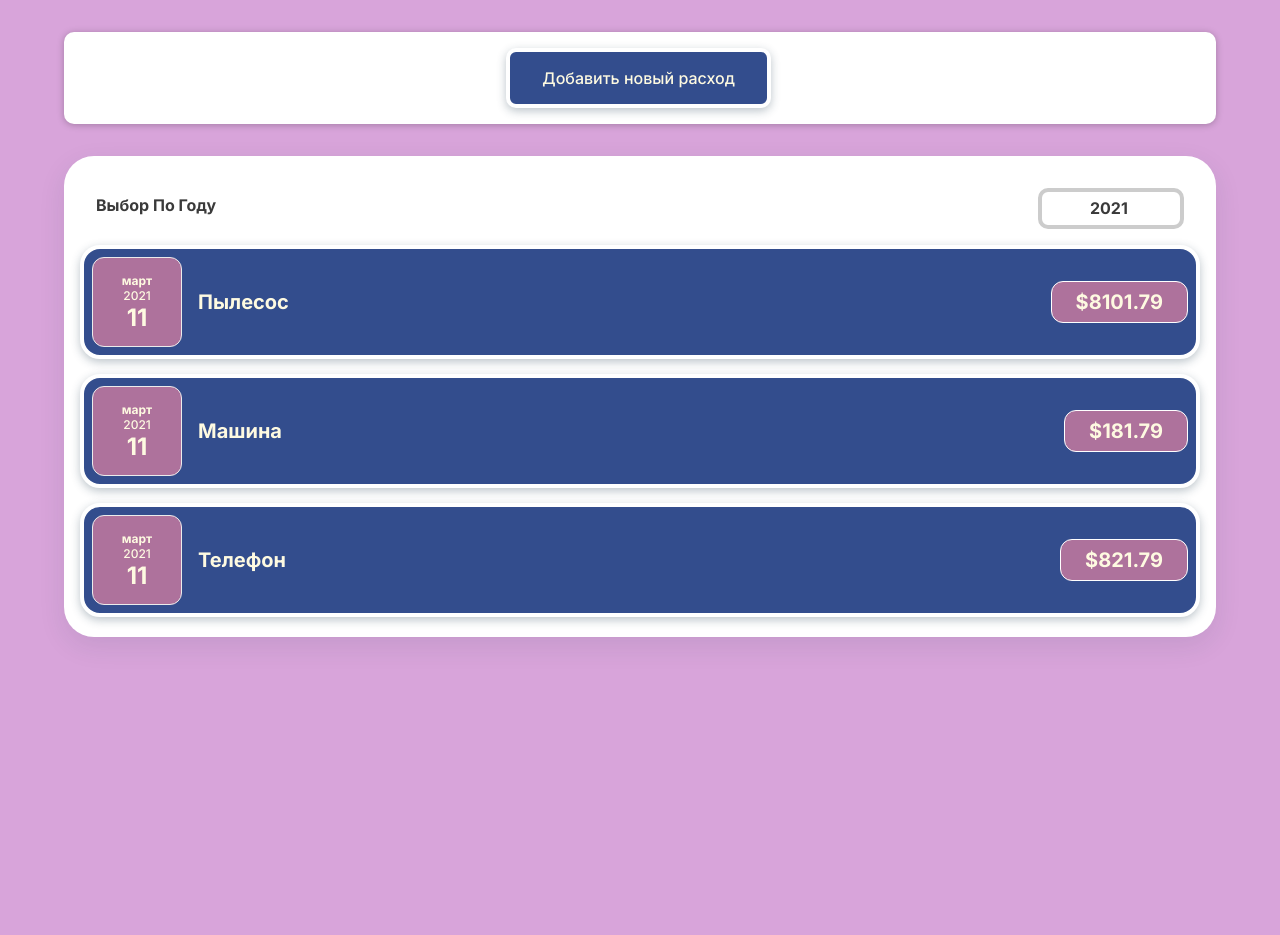
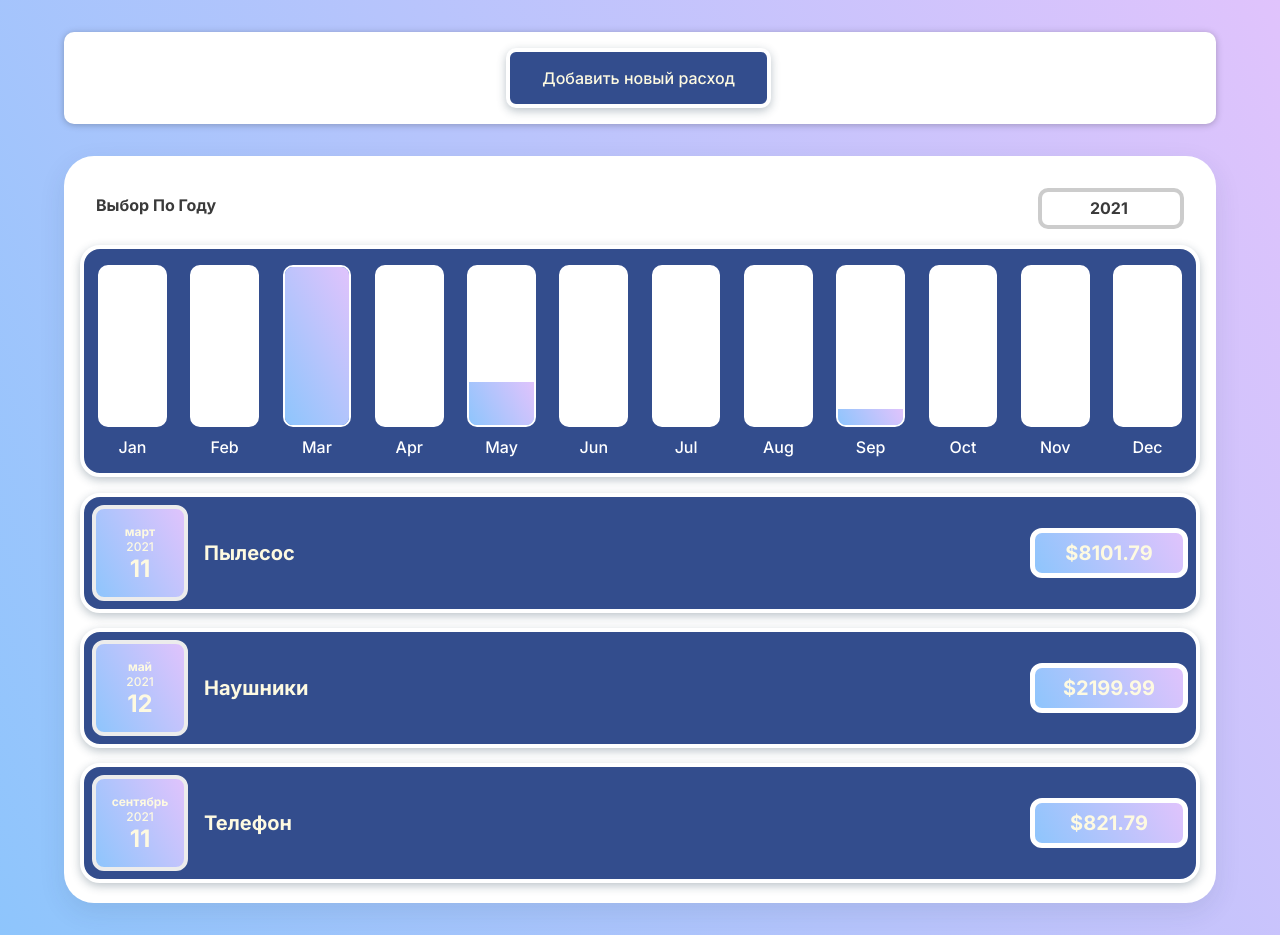
Before and after one commit to Alemy75/learning-react, a React (Create React App) app: page / in a window 1280 px wide. Before the commit the page ends 800 px from the top, so only its background shows below. Built offline with nearby package versions, Linux system fonts and the light colour scheme.

Commit message:
Финальный коммит

```diff
--- a/src/App.jsx
+++ b/src/App.jsx
@@ -6,7 +6,7 @@
 const INITIAL_COSTS = [
     {
         id: 1,
-        date: new Date(2020, 2, 12),
+        date: new Date(2020, 1, 12),
         description: 'Холодильник',
         price: 1929.99,
     },
@@ -18,64 +18,64 @@
     },
     {
         id: 3,
-        date: new Date(2022, 2, 10),
+        date: new Date(2020, 3, 10),
         description: 'Сиба',
         price: 2230.19,
     },
     {
         id: 4,
-        date: new Date(2020, 2, 12),
+        date: new Date(2021, 4, 12),
         description: 'Наушники',
         price: 2199.99,
     },
     {
         id: 5,
-        date: new Date(2021, 2, 11),
+        date: new Date(2020, 5, 11),
         description: 'Машина',
         price: 181.79,
     },
     {
         id: 6,
-        date: new Date(2022, 2, 10),
+        date: new Date(2020, 6, 10),
         description: 'Колонки',
         price: 10.19,
     },
     {
         id: 7,
-        date: new Date(2020, 2, 12),
+        date: new Date(2020, 7, 12),
         description: 'Ноутбук',
-        price: 12399.99,
+        price: 1399.99,
     },
     {
         id: 8,
-        date: new Date(2021, 2, 11),
+        date: new Date(2021, 8, 11),
         description: 'Телефон',
         price: 821.79,
     },
     {
         id: 9,
-        date: new Date(2022, 2, 10),
+        date: new Date(2022, 9, 10),
         description: 'Курилка',
         price: 1120.19,
     },
-    // {
-    //     id: 11,
-    //     date: new Date(2019, 2, 12),
-    //     description: 'Вешалка',
-    //     price: 1299.99,
-    // },
-    // {
-    //     id: 12,
-    //     date: new Date(2019, 2, 11),
-    //     description: 'Кровать',
-    //     price: 811.79,
-    // },
-    // {
-    //     id: 13,
-    //     date: new Date(2019, 2, 10),
-    //     description: 'Лампа',
-    //     price: 3.19,
-    // },
+    {
+        id: 11,
+        date: new Date(2019, 10, 12),
+        description: 'Вешалка',
+        price: 1299.99,
+    },
+    {
+        id: 12,
+        date: new Date(2019, 11, 11),
+        description: 'Кровать',
+        price: 811.79,
+    },
+    {
+        id: 13,
+        date: new Date(2019, 12, 10),
+        description: 'Лампа',
+        price: 3.19,
+    },
 ]
 
 const App = () => {
--- a/src/Components/Costs/CostItem.css
+++ b/src/Components/Costs/CostItem.css
@@ -38,10 +38,14 @@
   font-size: 1rem;
   font-weight: bold;
   color: #fefae1;
-  background-color: #ae729c;
-  border: 1px solid white;
+  background-color: #8EC5FC;
+  background-image: linear-gradient(62deg, #8EC5FC 0%, #E0C3FC 100%);
+
+  border: 5px solid white;
   padding: 0.5rem;
   border-radius: 12px;
+  width: 100px;
+  text-align: center;
 }
 
 @media (min-width: 580px) {
--- a/src/Components/Costs/CostItems.jsx
+++ b/src/Components/Costs/CostItems.jsx
@@ -3,6 +3,7 @@
 import Card from '../UI/Card'
 import CostFilter from "./CostFilter";
 import {useState} from "react";
+import CostsDiagram from "./CostsDiagram";
 
 const CostItems = (props) => {
     // Состояие для сортировки списка по году
@@ -15,9 +16,7 @@
 
     // Функция, фильтрующая список по году
     const filteredCosts = props.costs.filter(cost => {
-        return cost.date
-            .getFullYear()
-            .toString() === selectedYear
+        return cost.date.getFullYear().toString() === selectedYear
     })
 
     // Разметка компонента
@@ -28,6 +27,7 @@
                     year={selectedYear}
                     onChangeYear={onChangeYear}
                 />
+                <CostsDiagram costs={filteredCosts}/>
                 <CostList costs={filteredCosts}/>
             </Card>
         </div>
--- /dev/null
+++ b/src/Components/Costs/CostsDiagram.jsx
@@ -0,0 +1,32 @@
+import React from 'react';
+import Diagram from "../Diagram/Diagram";
+
+const CostsDiagram = (props) => {
+
+    const diagramDataSets = [
+        {label: 'Jan', value: 0},
+        {label: 'Feb', value: 0},
+        {label: 'Mar', value: 0},
+        {label: 'Apr', value: 0},
+        {label: 'May', value: 0},
+        {label: 'Jun', value: 0},
+        {label: 'Jul', value: 0},
+        {label: 'Aug', value: 0},
+        {label: 'Sep', value: 0},
+        {label: 'Oct', value: 0},
+        {label: 'Nov', value: 0},
+        {label: 'Dec', value: 0},
+    ]
+
+    for (const cost of props.costs) {
+
+        // Получаем id месяца, соответствующий полю label начиная с 0
+        const costMonth = cost.date.getMonth()
+
+        diagramDataSets[costMonth].value = parseFloat(diagramDataSets[costMonth].value) + parseFloat(cost.price)
+
+    }
+
+    return <Diagram dataSets={diagramDataSets}/>
+}
+export default CostsDiagram;
--- a/src/Components/Costs/DateItem.css
+++ b/src/Components/Costs/DateItem.css
@@ -3,8 +3,10 @@
   flex-direction: column;
   width: 5.5rem;
   height: 5.5rem;
-  border: 1px solid #ececec;
-  background-color: #ae729c;
+  border: 4px solid #ececec;
+  background-color: #8EC5FC;
+  background-image: linear-gradient(62deg, #8EC5FC 0%, #E0C3FC 100%);
+
   color: #fefae1;
   border-radius: 12px;
   align-items: center;
--- /dev/null
+++ b/src/Components/Diagram/Diagram.css
@@ -0,0 +1,13 @@
+.diagram {
+    padding: 1rem;
+    border-radius: 20px;
+    background-color: #334d8d;
+    text-align: center;
+    display: flex;
+    justify-content: space-between;
+    height: 12rem;
+    border: 4px solid white;
+    -webkit-box-shadow: 0px 3px 10px 0px rgba(34, 60, 80, 0.3);
+    -moz-box-shadow: 0px 3px 10px 0px rgba(34, 60, 80, 0.3);
+    box-shadow: 0px 3px 10px 0px rgba(34, 60, 80, 0.3);
+}
--- /dev/null
+++ b/src/Components/Diagram/Diagram.jsx
@@ -0,0 +1,30 @@
+import React from 'react';
+import DiagramBar from "./DiagramBar";
+import './Diagram.css'
+
+const Diagram = (props) => {
+
+    const dataSetsValues = props.dataSets.map(
+        dataSet => dataSet.value
+    )
+
+    const maxMonthCosts = Math.max(...dataSetsValues)
+
+    console.log(maxMonthCosts)
+
+    return (
+        <div className='diagram'>
+            {
+                props.dataSets.map(dataSet =>
+                    <DiagramBar
+                        key={dataSet.label}
+                        value={dataSet.value}
+                        maxValue={maxMonthCosts}
+                        label={dataSet.label}
+                    />)
+            }
+        </div>
+    );
+};
+
+export default Diagram;
--- /dev/null
+++ b/src/Components/Diagram/DiagramBar.css
@@ -0,0 +1,37 @@
+.diagram-bar {
+    height: 100%;
+    display: flex;
+    flex-direction: column;
+    align-items: center;
+    width: 6%;
+}
+
+.diagram-bar__inner {
+    height: 100%;
+    width: 100%;
+    border: 2px solid white;
+    border-radius: 10px;
+    background: #ffffff;
+    overflow: hidden;
+    display: flex;
+    flex-direction: column;
+    justify-content: flex-end;
+}
+
+.diagram-bar__fill {
+    background-color: #8EC5FC;
+    background-image: linear-gradient(62deg, #8EC5FC 0%, #E0C3FC 100%);
+
+
+
+    width: 100%;
+    transition: all 0.3s ease-out;
+}
+
+.diagram-bar__label {
+    font-weight: 400;
+    font-size: 1rem;
+    text-align: center;
+    margin-top: 10px;
+    color: white;
+}
--- /dev/null
+++ b/src/Components/Diagram/DiagramBar.jsx
@@ -0,0 +1,27 @@
+import React from 'react';
+import './DiagramBar.css'
+
+
+const DiagramBar = (props) => {
+
+    let barFillHeight = '0%'
+
+    if (props.maxValue > 0) {
+        barFillHeight = Math.round(props.value / props.maxValue * 100) + '%'
+    }
+
+    return (
+        <div className='diagram-bar'>
+            <div className="diagram-bar__inner">
+                <div className="diagram-bar__fill" style={{height : barFillHeight}}>
+
+                </div>
+            </div>
+            <div className="diagram-bar__label">
+                {props.label}
+            </div>
+        </div>
+    );
+};
+
+export default DiagramBar;
--- a/src/Components/UI/Card.jsx
+++ b/src/Components/UI/Card.jsx
@@ -3,7 +3,7 @@
 
 const Card = (props) => {
 	const classes = 'card ' + props.className
-	console.log(props)
+
 	return (
 		<div className={classes}>{props.children}</div>
 	)
--- a/src/index.css
+++ b/src/index.css
@@ -2,7 +2,9 @@
 
 body {
   margin: 20px;
-  background-color: rgb(216, 164, 218);
+  background-color: #8EC5FC;
+  background-image: linear-gradient(62deg, #8EC5FC 0%, #E0C3FC 100%);
+
   font-family: 'Inter', sans-serif;
   -webkit-font-smoothing: antialiased;
   -moz-osx-font-smoothing: grayscale;
```
